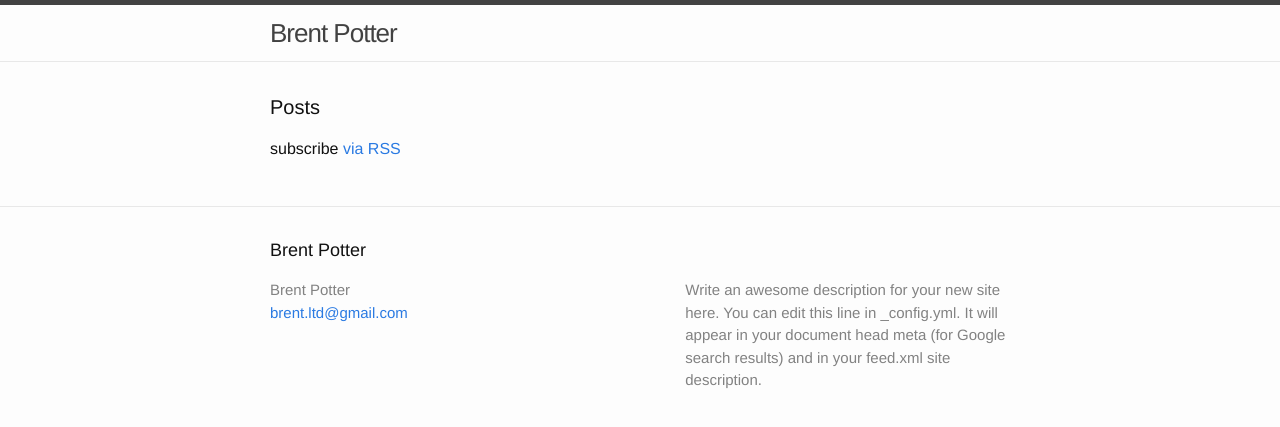
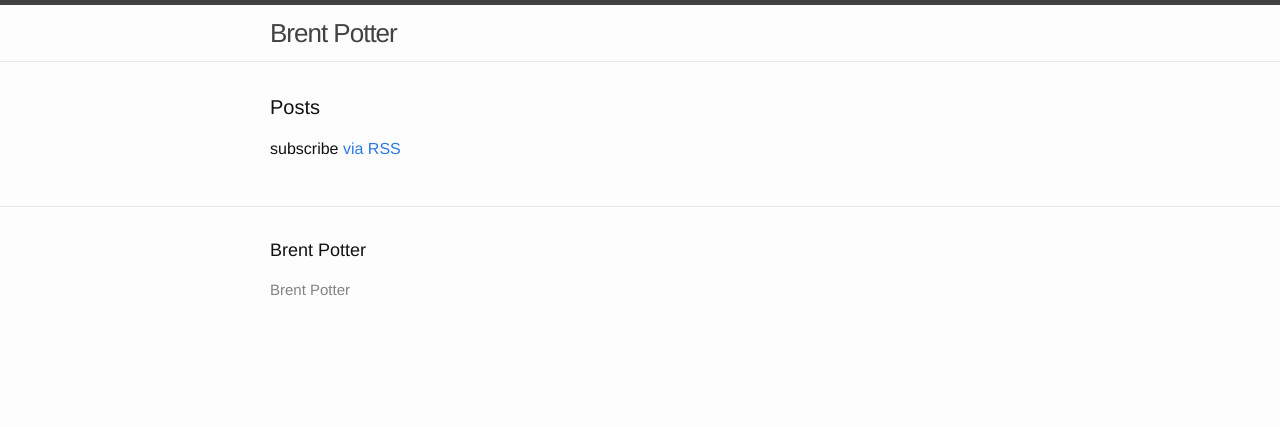
Before and after one commit to brentpotter/brentpotter.github.io, a Jekyll site: the page built from index.html, in a window 1280 px wide. Shown: the top 427 px of the page. Built offline with Jekyll 4.4.1, drawn with Linux system fonts in a browser that asks for light colours.

Commit message:
Updated Config

```diff
--- a/_config.yml
+++ b/_config.yml
@@ -11,12 +11,8 @@ collections:
   uploads:
     title: Uploads
     output: true
-email: brent.ltd@gmail.com
-description: 'Write an awesome description for your new site here. You can edit this
-  line in _config.yml. It will appear in your document head meta (for Google search
-  results) and in your feed.xml site description.
-
-'
+email:
+description:
 baseurl:
 url: http://brentpotter.github.io
 twitter_username:
```
